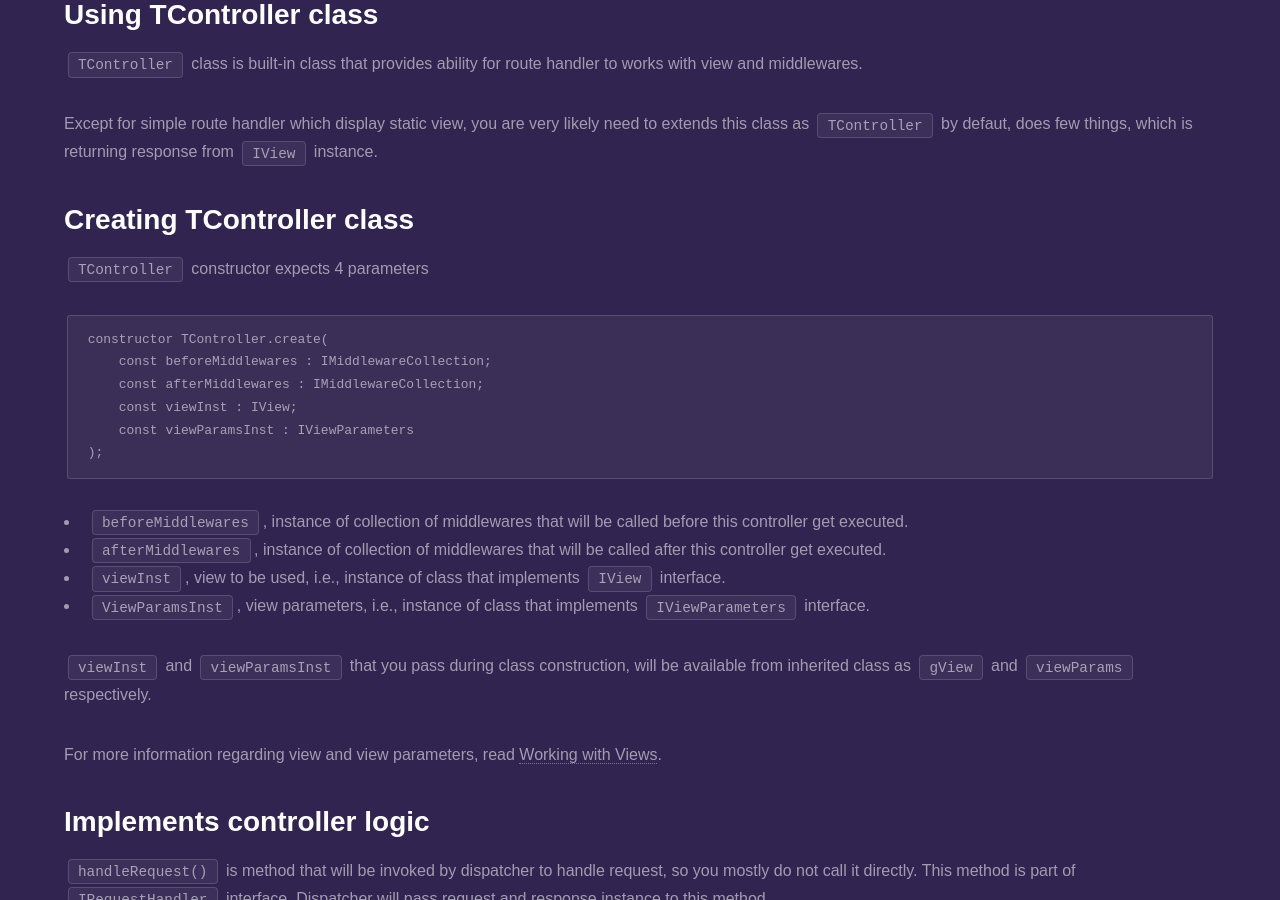
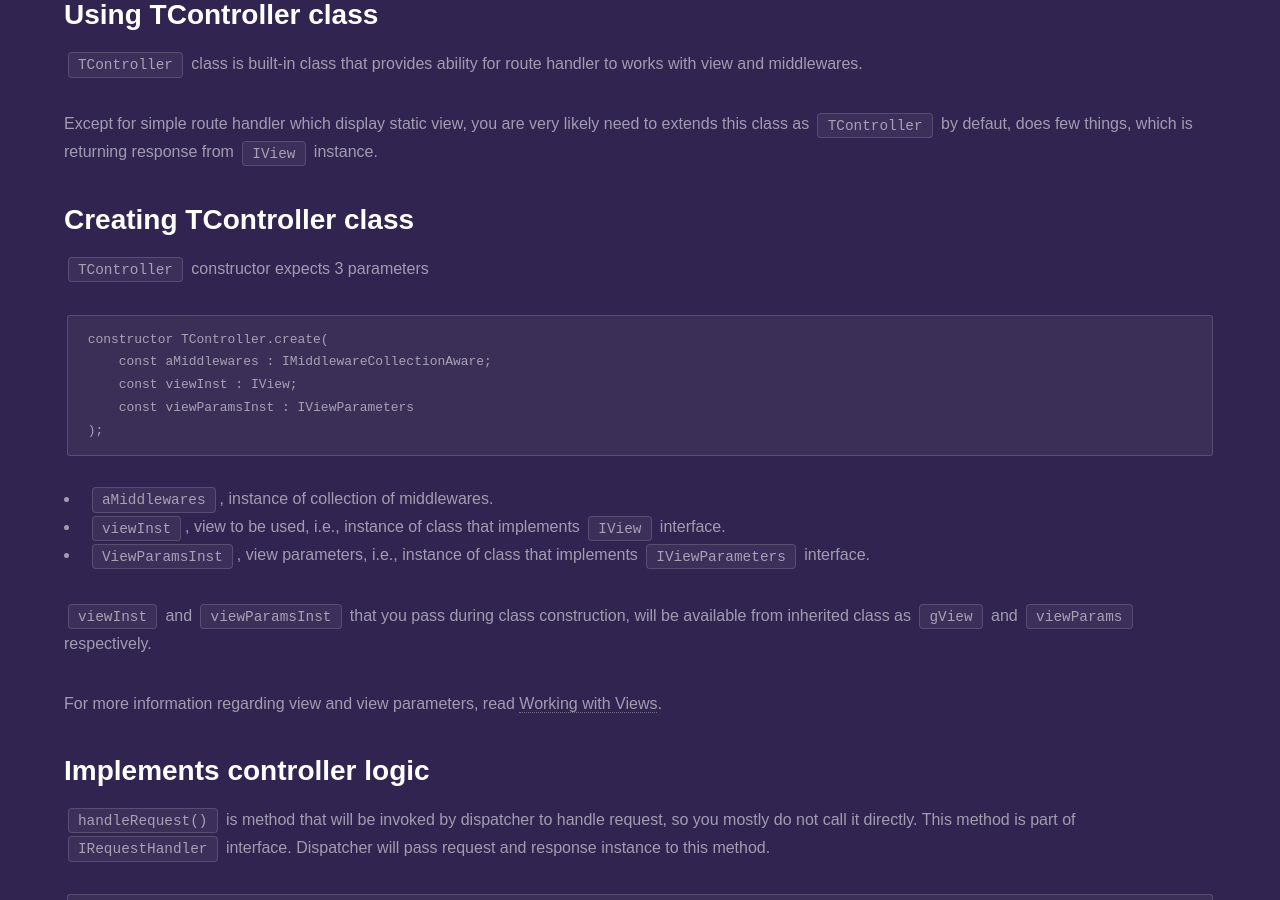
Before and after one commit to fanoframework/fanoframework.github.io, a Jekyll site: the page built from working-with-controllers/index.md, in a window 1280 px wide and 900 px high, scrolled down 1065 px. Built offline with Jekyll 4.4.1, drawn with Linux system fonts in a browser that asks for light colours; our own code applies the rules of GitHub Pages for plain Markdown files.

Commit message:
edit controller content to reflect new changes in route handler

````diff
--- a/working-with-controllers/index.md
+++ b/working-with-controllers/index.md
@@ -37,21 +37,17 @@ returning response from `IView` instance.
 
 ## Creating TController class
 
-`TController` constructor expects 4 parameters
+`TController` constructor expects 3 parameters
 
 ```
 constructor TController.create(
-    const beforeMiddlewares : IMiddlewareCollection;
-    const afterMiddlewares : IMiddlewareCollection;
+    const aMiddlewares : IMiddlewareCollectionAware;
     const viewInst : IView;
     const viewParamsInst : IViewParameters
 );
 ```
 
-- `beforeMiddlewares`, instance of collection of middlewares that will be called
-before this controller get executed.
-- `afterMiddlewares`, instance of collection of middlewares that will be called
-after this controller get executed.
+- `aMiddlewares`, instance of collection of middlewares.
 - `viewInst`, view to be used, i.e., instance of class that implements `IView` interface.
 - `ViewParamsInst`, view parameters, i.e., instance of class that implements `IViewParameters` interface.
 
````
